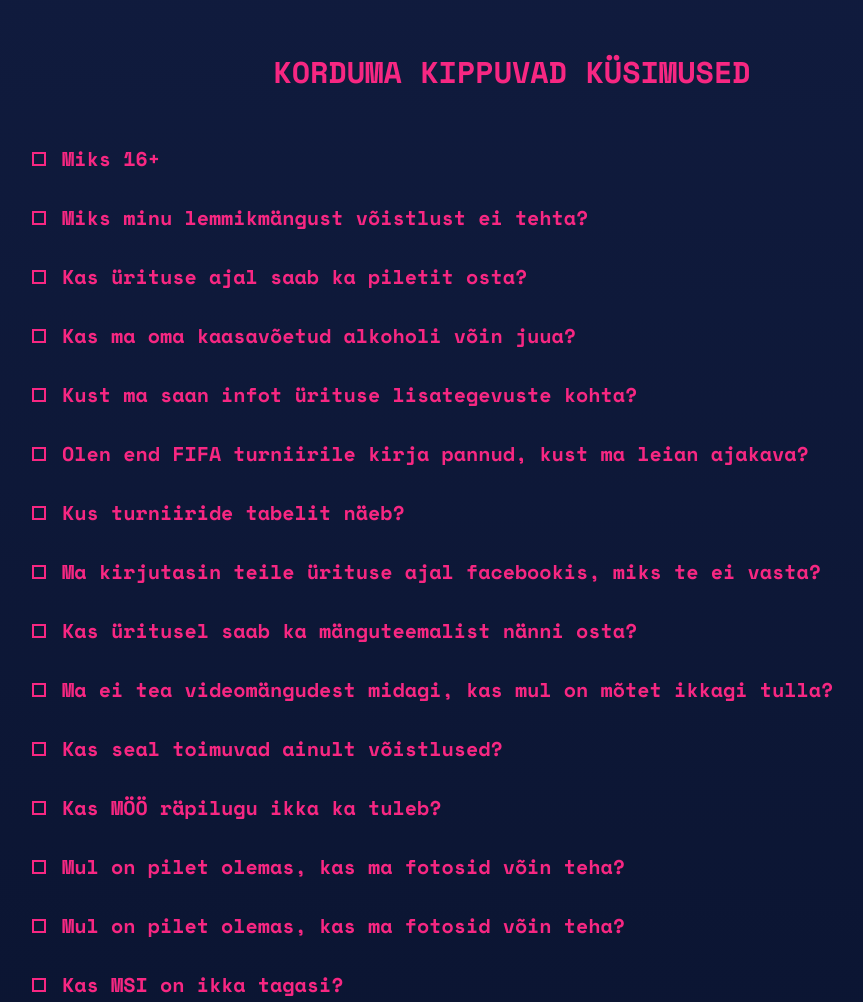
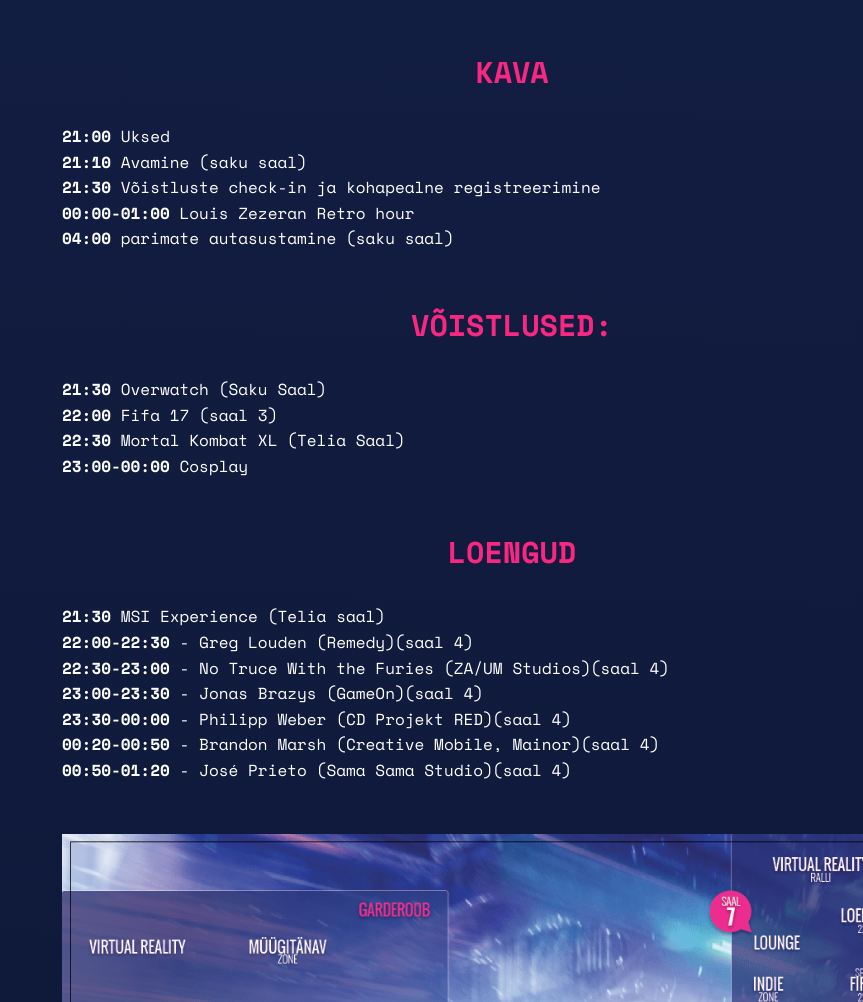
Before and after one commit to level1-ee/mangudeoo, a website: page index.html in a window 1280 px wide. Shown: the part 3420-4422 px from the top of the page, without its empty margins (128-991 px from the left). Drawn offline with nearby package versions, Linux system fonts and the light colour scheme.

Commit message:
Schedule

```diff
--- a/index.html
+++ b/index.html
@@ -41,6 +41,48 @@
 
                 <div class="c-cta">
                     <a class="c-button" href="http://www.apollokino.ee/Event/2575/">Osta pilet eelmüügist<span>Apollo Klubi 9€ | Tavakliendile 10€</span></a>
+                </div>
+
+
+                <div class="c-schedule">
+
+                    <h2 class="c-schedule__title">Kava</h2>
+
+                    <ul>
+                        <li><strong>21:00</strong> Uksed</li>
+                        <li><strong>21:10</strong> Avamine (saku saal)</li>
+                        <li><strong>21:30</strong> Võistluste check-in ja kohapealne registreerimine</li>
+                        <li><strong>00:00-01:00</strong> Louis Zezeran Retro hour</li>
+                        <li><strong>04:00</strong> parimate autasustamine (saku saal)</li>
+                    </ul>
+
+                    <h2 class="c-schedule__title">Võistlused:</h2>
+                    <ul>
+                        <li><strong>21:30</strong> Overwatch (Saku Saal)</li>
+                        <li><strong>22:00</strong> Fifa 17 (saal 3)</li>
+                        <li><strong>22:30</strong> Mortal Kombat XL (Telia Saal)</li>
+                        <li><strong>23:00-00:00</strong> Cosplay</li>
+                    </ul>
+
+                    <h2 class="c-schedule__title">Loengud</h2>
+                    <ul>
+                        <li><strong>21:30</strong> MSI Experience (Telia saal)</li>
+                        <li><strong>22:00-22:30</strong> - Greg Louden (Remedy)(saal 4)</li>
+                        <li><strong>22:30-23:00</strong> - No Truce With the Furies (ZA/UM Studios)(saal 4)</li>
+                        <li><strong>23:00-23:30</strong> - Jonas Brazys (GameOn)(saal 4)</li>
+                        <li><strong>23:30-00:00</strong> - Philipp Weber (CD Projekt RED)(saal 4)</li>
+                        <li><strong>00:20-00:50</strong> - Brandon Marsh (Creative Mobile, Mainor)(saal 4)</li>
+                        <li><strong>00:50-01:20</strong> - José Prieto (Sama Sama Studio)(saal 4)</li>
+                    </ul>
+
+                    <a class="c-schedule__plan" href="images/plaan.png">
+                        <img src="/images/plaan.png">
+                    </a>
+                </div>
+
+
+                <div class="c-cta">
+                    <a class="c-button" href="https://www.twitch.tv/level1ee">Vaata otseülekannet</a>
                 </div>
 
                 <div class="c-faq">
@@ -125,12 +167,6 @@
                             </div>
                         </li>
                         <li class="c-faq__item">
-                            <button class="c-faq__item-label">Mul on pilet olemas, kas ma fotosid võin teha?</button>
-                            <div class="c-faq__item-answer">
-                                <p>Klõpsi niipalju kui tahad. Palun ära ainult pantsu shotte tee, eksole. Jäägem siiski mõistuse piiridesse. Jaga pärast oma galerii linki ka ürituse all või siis saada pildid esmalt meile ja kui on hästi äge kraam, siis me paneks need hea meelega Level1 veebilehele üles!</p>
-                            </div>
-                        </li>
-                        <li class="c-faq__item">
                             <button class="c-faq__item-label">Kas MSI on ikka tagasi?</button>
                             <div class="c-faq__item-answer">
                                 <p>Jah. 100%. Ja nad ei lähe kunagi ära!</p>
--- a/styles/sass/_components.intro.scss
+++ b/styles/sass/_components.intro.scss
@@ -80,6 +80,29 @@
     }
 }
 
+.c-schedule {
+    margin-bottom: 100px;
+
+    &__title {
+        font-size: rem-calc(30);
+        color: $color-primary;
+        text-transform: uppercase;
+        margin-bottom: 30px;
+        text-align: center;
+    }
+
+    ul {
+        list-style: none;
+        line-height: 1.6;
+        margin-bottom: 50px;
+    }
+
+    &__plan {
+        text-align: center;
+    }
+
+}
+
 .c-faq {
     margin-bottom: 100px;
     &__title {
```
Also changed, not shown: images/plaan.png (added), styles/css/global.css, 1 other file.
